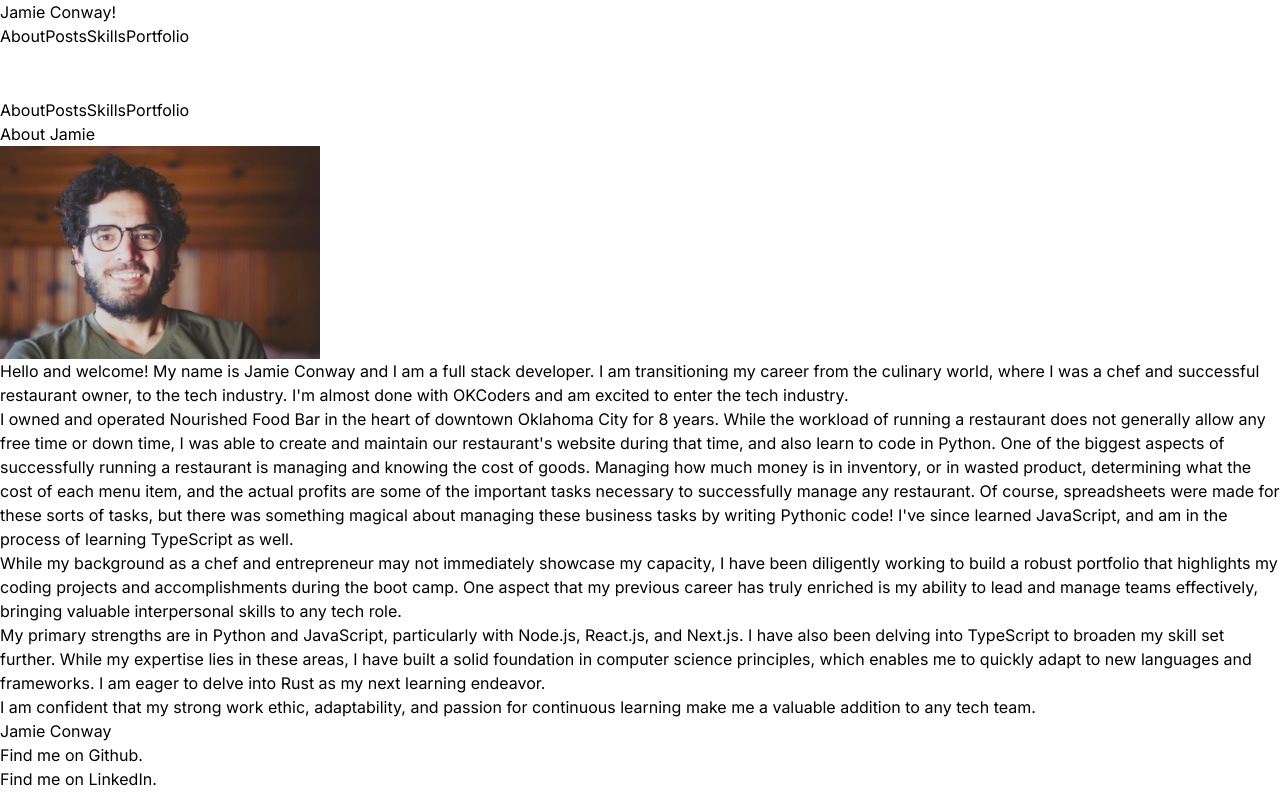
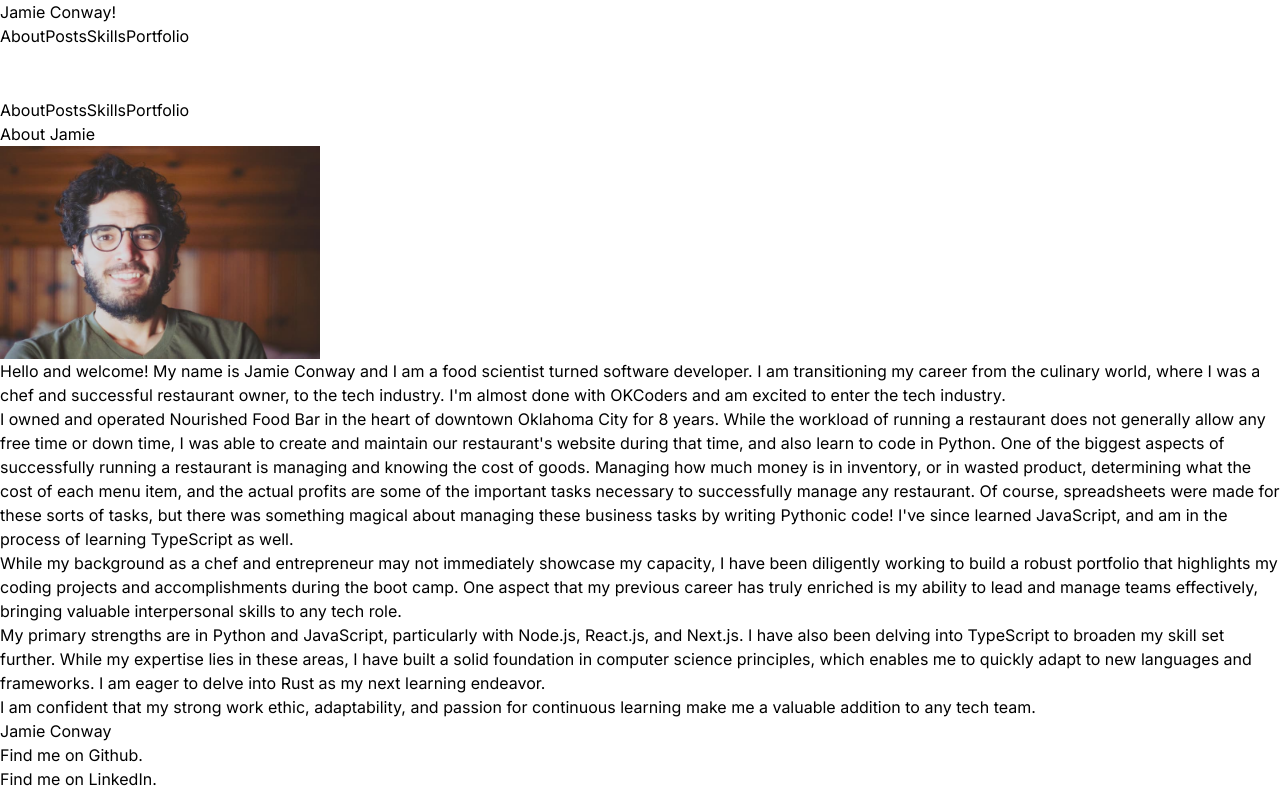
Before and after one commit to jamie-c/jpconway, a Next.js app: page /about in a window 1280 px wide. Built offline with nearby package versions, Linux system fonts and the light colour scheme.

Commit message:
update intro

```diff
--- a/src/app/(pages)/about/page.tsx
+++ b/src/app/(pages)/about/page.tsx
@@ -17,7 +17,7 @@ const About = () => {
                     />
                 </div>
                 <div className="text-justify text-lg space-y-4">
-                    <p>Hello and welcome! My name is Jamie Conway and I am a full stack developer. I am transitioning my career from the culinary world, where I was a chef and successful restaurant owner, to the tech industry. I&apos;m almost done with OKCoders and am excited to enter the tech industry.</p>
+                    <p>Hello and welcome! My name is Jamie Conway and I am a food scientist turned software developer. I am transitioning my career from the culinary world, where I was a chef and successful restaurant owner, to the tech industry. I&apos;m almost done with OKCoders and am excited to enter the tech industry.</p>
                     <p>I owned and operated Nourished Food Bar in the heart of downtown Oklahoma City for 8 years. While the workload of running a restaurant does not generally allow any free time or down time, I was able to create and maintain our restaurant&apos;s website during that time, and also learn to code in Python. One of the biggest aspects of successfully running a restaurant is managing and knowing the cost of goods. Managing how much money is in inventory, or in wasted product, determining what the cost of each menu item, and the actual profits are some of the important tasks necessary to successfully manage any restaurant. Of course, spreadsheets were made for these sorts of tasks, but there was something magical about managing these business tasks by writing Pythonic code! I&apos;ve since learned JavaScript, and am in the process of learning TypeScript as well. </p>
                     <p>While my background as a chef and entrepreneur may not immediately showcase my capacity, I have been diligently working to build a robust portfolio that highlights my coding projects and accomplishments during the boot camp. One aspect that my previous career has truly enriched is my ability to lead and manage teams effectively, bringing valuable interpersonal skills to any tech role.</p>
                     <p>My primary strengths are in Python and JavaScript, particularly with Node.js, React.js, and Next.js. I have also been delving into TypeScript to broaden my skill set further. While my expertise lies in these areas, I have built a solid foundation in computer science principles, which enables me to quickly adapt to new languages and frameworks. I am eager to delve into Rust as my next learning endeavor.</p>
```
